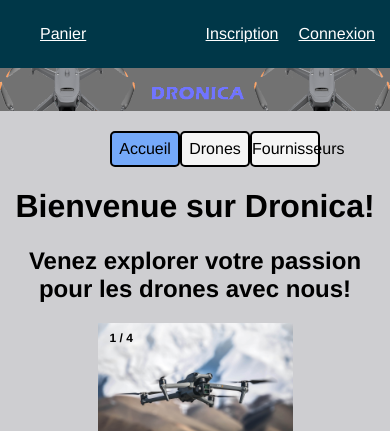
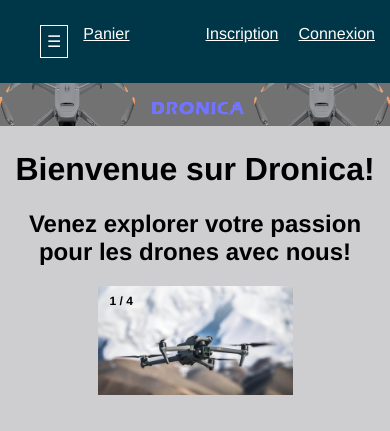
Before and after one commit to BlessThisBen/projetIntegrateurWeb, a PHP site: page /index.php in a window 390 px wide. Shown: the top 431 px of the page. Run offline with PHP 8.4, Linux system fonts and the light colour scheme; data comes from the database, SQL or seed files in the repository.

Commit message:
Correction d'un bug avec le carrousel et ajout du menu hamburger

```diff
--- a/css/style.css
+++ b/css/style.css
@@ -37,6 +37,103 @@ footer p{
     flex-direction: row; /*Valeur par défaut, écrit simplement pour que ça soit plus explicite*/
 }
 
+.remove{
+    display: none;
+}
+
+.menu-principal ul {
+    display: none; /*Cache le menu principal*/
+}
+
+.hamburger-menu{
+    color: white;
+    border: 1px solid white;
+    padding: 6px;
+    cursor: pointer;
+}
+
+.hamburger-menu:hover{
+    color: red;
+    border: 1px solid red;
+}
+
+.menu-ferme{
+    display: none;
+}
+
+.menu-ouvert ul {
+    display: flex;
+    flex-direction: column;
+    align-items: center;
+    position: absolute;
+    top: 60px;
+    left: 0;
+    width: 20%;
+    z-index: 1;
+    list-style: none;
+    padding: 0;
+    margin: 0;
+}
+
+.menu-ouvert li {
+    width: 100%;
+    text-align: center;
+    padding: 10px;
+}
+
+.menu-ouvert a {
+    text-decoration: none;
+    color: white;
+    font-size: 14px;
+    transition: color 0.3s ease;
+}
+
+.menu-ouvert a:hover {
+    color: red;
+}
+
+
+/*Responsive*/
+@media only screen and (min-width: 600px) { /* Pour desktop */
+
+    .hamburger-menu{
+        display: none;
+    }
+
+    /*Menu principal*/
+
+    .menu-principal ul{
+        justify-content: center;
+        display: flex;
+    }
+
+    .menu-principal li{
+        width: 20%;
+        border: 2px solid black;
+        text-align: center;
+        border-radius: 5px;
+        background-color: whitesmoke;
+
+    }
+
+    .menu-principal li:hover{
+        background-color: var(--bleuClair);
+    }
+
+    .menu-principal a{
+        text-decoration: none;
+        color: black;
+        display: block;
+        padding-top: 7px;
+        padding-bottom: 7px;
+    }
+
+    .menu-principal li.active{
+        background-color: var(--bleuClair);
+    }
+
+}
+
 /***********Header************/
 
 /*Menu utilisateur*/
@@ -66,44 +163,14 @@ nav ul{
     padding-right: 15px;
 }
 
-.menu-utilisateur ul li:first-child{
+.menu-utilisateur ul li:nth-child(2){
     margin-right: auto;
+    padding-left: 15px;
 }
 
 /*Image de bannière*/
 .banniere{
     width: 100%;
-}
-
-/*Menu principal*/
-
-.menu-principal ul{
-    justify-content: center;
-}
-
-.menu-principal li{
-    width: 20%;
-    border: 2px solid black;
-    text-align: center;
-    border-radius: 5px;
-    background-color: whitesmoke;
-
-}
-
-.menu-principal li:hover{
-    background-color: var(--bleuClair);
-}
-
-.menu-principal a{
-    text-decoration: none;
-    color: black;
-    display: block;
-    padding-top: 7px;
-    padding-bottom: 7px;
-}
-
-.menu-principal li.active{
-    background-color: var(--bleuClair);
 }
 
 /********Pages de connexion et d'inscription********/
--- a/inc/header.php
+++ b/inc/header.php
@@ -8,7 +8,7 @@ include_once("classe/PDOFactory.php");
 
 $bdd = PDOFactory::getMySQLConnection();
 
-$parts = explode('/', $_SERVER["SCRIPT_NAME"]);
+$parts = explode('/', $_SERVER["SCRIPT_NAME"]); //Permet d'avoir au nom du fichier uniquement de la page chargée
 $file = $parts[count($parts) - 1];
 
 ?>
@@ -19,7 +19,9 @@ $file = $parts[count($parts) - 1];
     <meta charset="UTF-8">
     <meta name="viewport" content="width=device-width, initial-scale=1.0">
     <link rel="stylesheet" href="css/style.css">
-    <title>Accueil</title>
+    <link rel="stylesheet" href="https://cdnjs.cloudflare.com/ajax/libs/font-awesome/4.7.0/css/font-awesome.min.css"> <!-- Pour l'icône du menu "hamburger" -->
+    <title>Dronica</title>
+    <link rel="icon" type="image/x-icon" href="./img/DroneIcon.ico"> <!-- Icône d'onglet du site -->
     <script src="js/script.js" defer></script>
 </head>
 <body>
@@ -27,6 +29,17 @@ $file = $parts[count($parts) - 1];
 
         <nav class="menu-utilisateur">
             <ul>
+                <li><div class="hamburger-menu">
+                    <span>&#9776;</span>
+                        <div class="menu-ferme">
+                            <ul>
+                                <li><a href="index.php">Accueil</a></li>
+                                <li><a href="drones.php">Drones</a></li>
+                                <li><a href="fournisseurListe.php">Fournisseurs</a></li>
+                            </ul>
+                        </div>
+                    </div>
+                </li>
                 <li><a href="panier.php">Panier</a></li>
                 <li><a href="inscription.php">Inscription</a></li>
                 <li><a href="connexion.php">Connexion</a></li>
--- a/index.php
+++ b/index.php
@@ -1,4 +1,5 @@
 <?php include_once("inc/header.php"); ?>
+<script src="js/scriptIndex.js" defer></script>
 
 <?php $dm = new droneManager($bdd) ?>
 <?php $droneArray = $dm->getDrones(); ?>
```
Also changed, not shown: js/script.js (+15 -50 lines), js/scriptIndex.js (added, +57 -0 lines).
